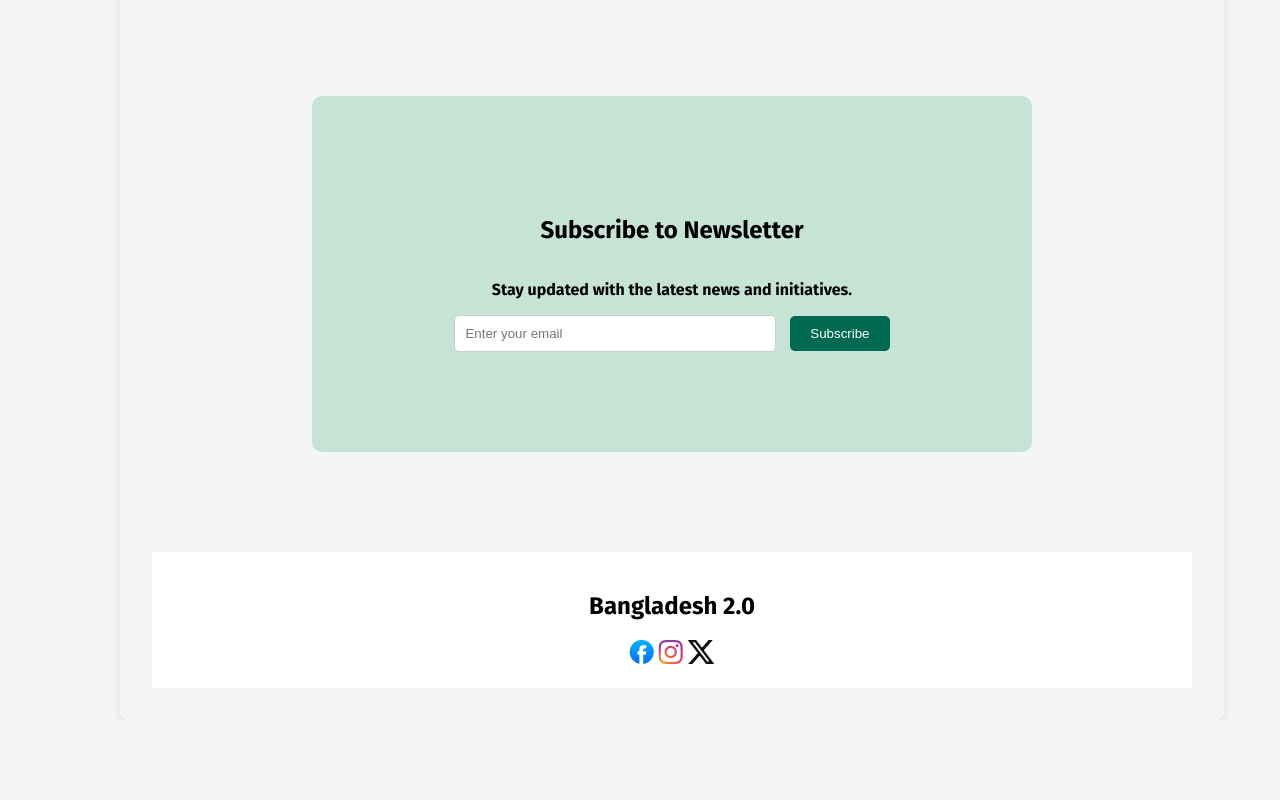
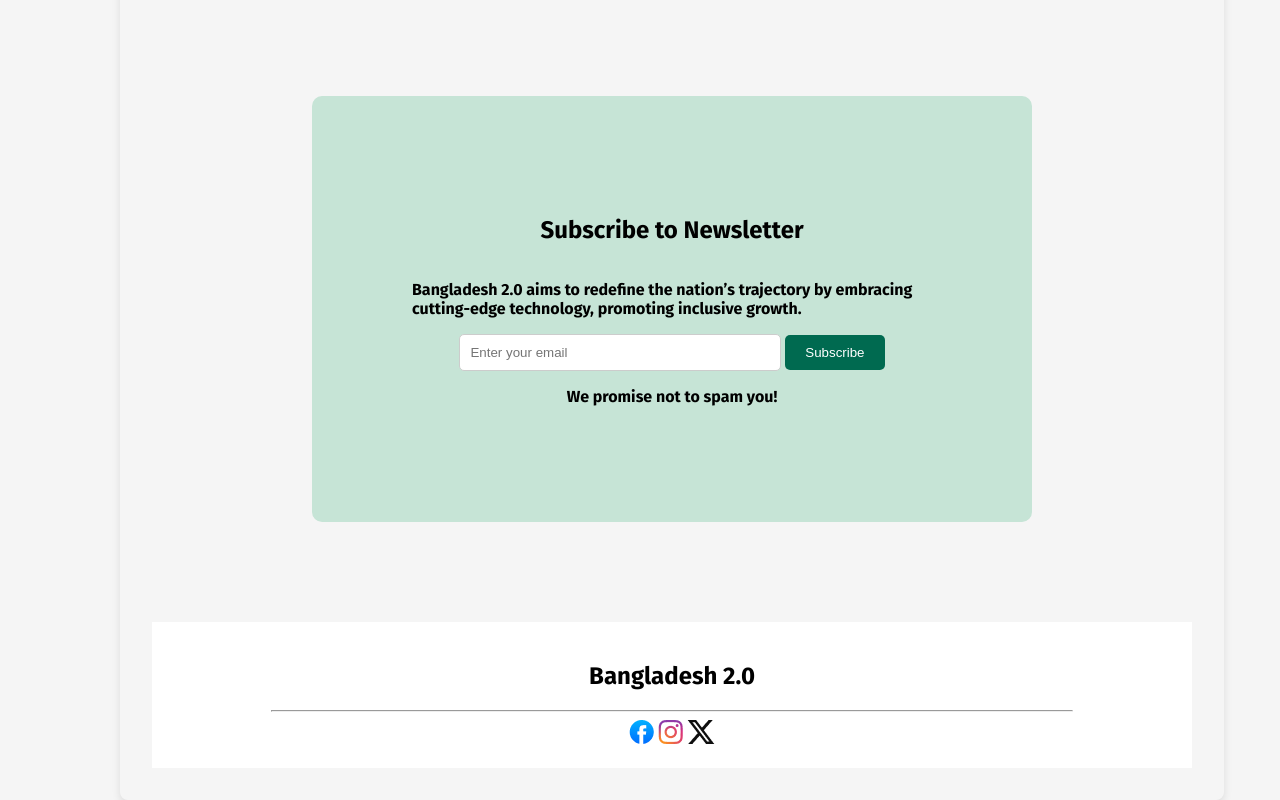
Before and after one commit to AtiX-Algo/B11-A01-Bangladesh2.0, a plain HTML site: page index.html in a window 1280 px wide. Shown: the part 4576-5376 px from the top of the page. Before the commit the page ends 5296 px from the top, so only its background shows below. Drawn offline with Linux system fonts and the light colour scheme.

Commit message:
compelete

```diff
--- a/index.html
+++ b/index.html
@@ -215,17 +215,19 @@
 
     <section class="newsletter">
         <h2>Subscribe to Newsletter</h2>
-        <p>Stay updated with the latest news and initiatives.</p>
+        <p>Bangladesh 2.0 aims to redefine the nation’s trajectory by embracing cutting-edge technology, promoting inclusive growth.</p>
         <form>
             <input type="email" placeholder="Enter your email">
             <button type="submit">Subscribe</button>
         </form>
+        <p>We promise not to spam you!</p>
     </section>
 
 
 
     <footer class="footer">
         <h1>Bangladesh 2.0</h1>
+        <hr class="footer-line">
         <div class="social-icons">
             <img src="assets\facebook.png">
             <img src="assets\instagram.png">
--- a/style.css
+++ b/style.css
@@ -194,7 +194,8 @@ select {
     border-radius: 4px;
     background-color: #fff;
 }
-.Opinion{
+
+.Opinion {
     margin-bottom: 80px;
     background-color: white;
     padding: 10px;
@@ -363,7 +364,6 @@ select {
 .newsletter input {
     padding: 10px;
     width: 300px;
-    margin-right: 10px;
     border-radius: 5px;
     border: 1px solid #ccc;
 }
@@ -375,10 +375,9 @@ select {
     border: none;
     border-radius: 5px;
     cursor: pointer;
-    transition: background-color 0.3s;
 }
 
-
+/* footer section */
 
 .footer {
     background-color: white;
@@ -388,3 +387,8 @@ select {
     margin-top: 20px;
 
 }
+
+.footer-line {
+    background-color:rgba(244, 244, 244, 0.692);
+    width: 80%;
+}
```
